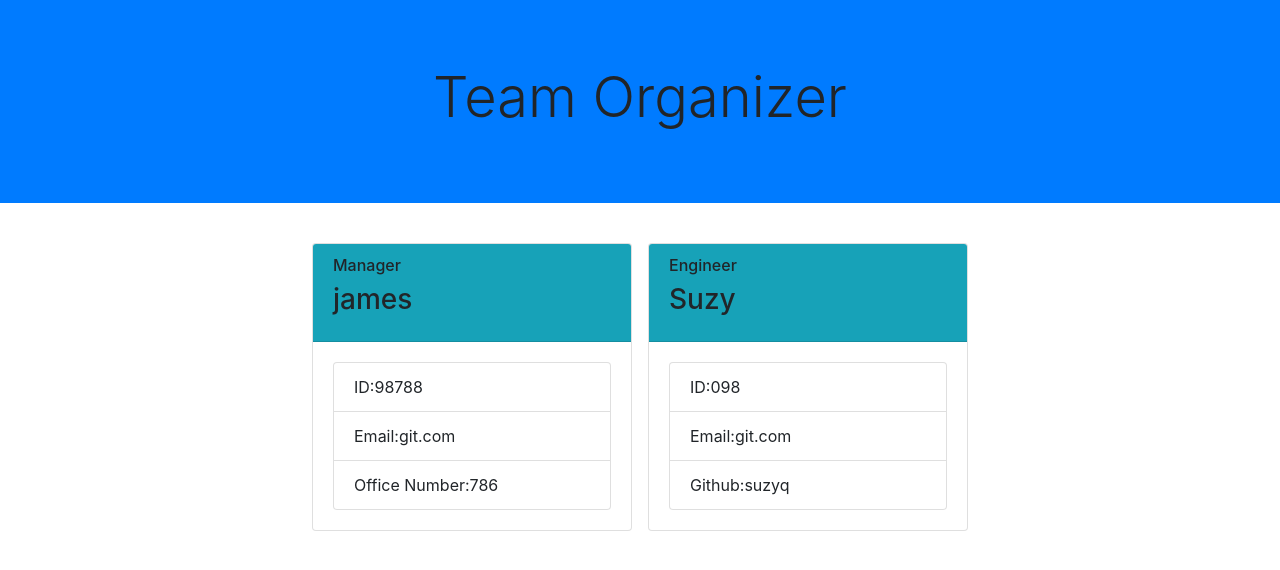
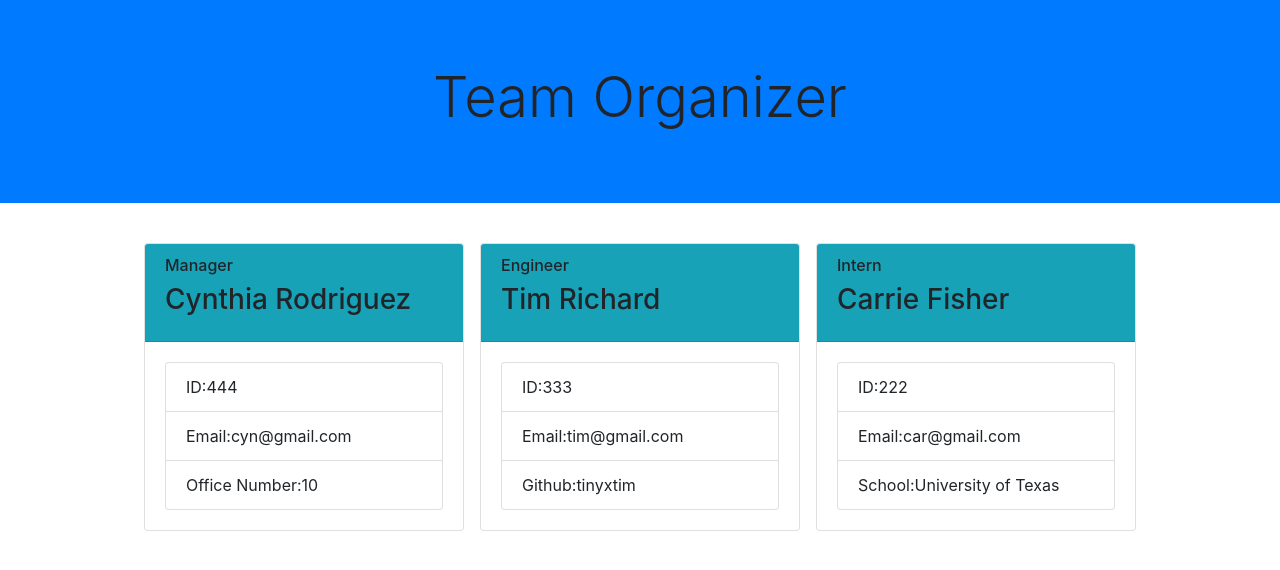
Before and after one commit to xJaimeGx/team-organizer, a website: page dist/index.html in a window 1280 px wide. Drawn offline with nearby package versions, Linux system fonts and the light colour scheme.

Commit message:
finish README.md file

```diff
--- a/dist/index.html
+++ b/dist/index.html
@@ -20,13 +20,13 @@
     <div class="card m-2" style="width: 20rem">
         <div class="card-header bg-info">
             <h6 class="card-text">Manager</h6>
-            <h3 class="card-title">james</h3>
+            <h3 class="card-title">Cynthia Rodriguez</h3>
         </div>
         <div class="card-body">
             <ul class="list-group">
-                <li class="list-group-item">ID:98788</li>
-                <li class="list-group-item">Email:git.com</li>
-                <li class="list-group-item">Office Number:786</li>
+                <li class="list-group-item">ID:444</li>
+                <li class="list-group-item">Email:cyn@gmail.com</li>
+                <li class="list-group-item">Office Number:10</li>
             </ul>
         </div>
     </div>
@@ -34,13 +34,27 @@
     <div class="card m-2" style="width: 20rem">
         <div class="card-header bg-info">
             <h6 class="card-text"></i>Engineer</h6>
-            <h3 class="card-title">Suzy</h3>
+            <h3 class="card-title">Tim Richard</h3>
         </div>
         <div class="card-body">
             <ul class="list-group">
-                <li class="list-group-item">ID:098</li>
-                <li class="list-group-item">Email:git.com</li>
-                <li class="list-group-item">Github:suzyq</li>
+                <li class="list-group-item">ID:333</li>
+                <li class="list-group-item">Email:tim@gmail.com</li>
+                <li class="list-group-item">Github:tinyxtim</li>
+            </ul>
+        </div>
+    </div>
+
+    <div class="card m-2" style="width: 20rem">
+        <div class="card-header bg-info">
+            <h6 class="card-text"></i>Intern</h6>
+            <h3 class="card-title">Carrie Fisher</h3>
+        </div>
+        <div class="card-body">
+            <ul class="list-group">
+                <li class="list-group-item">ID:222</li>
+                <li class="list-group-item">Email:car@gmail.com</li>
+                <li class="list-group-item">School:University of Texas</li>
             </ul>
         </div>
     </div>
```
Also changed, not shown: README.md.
